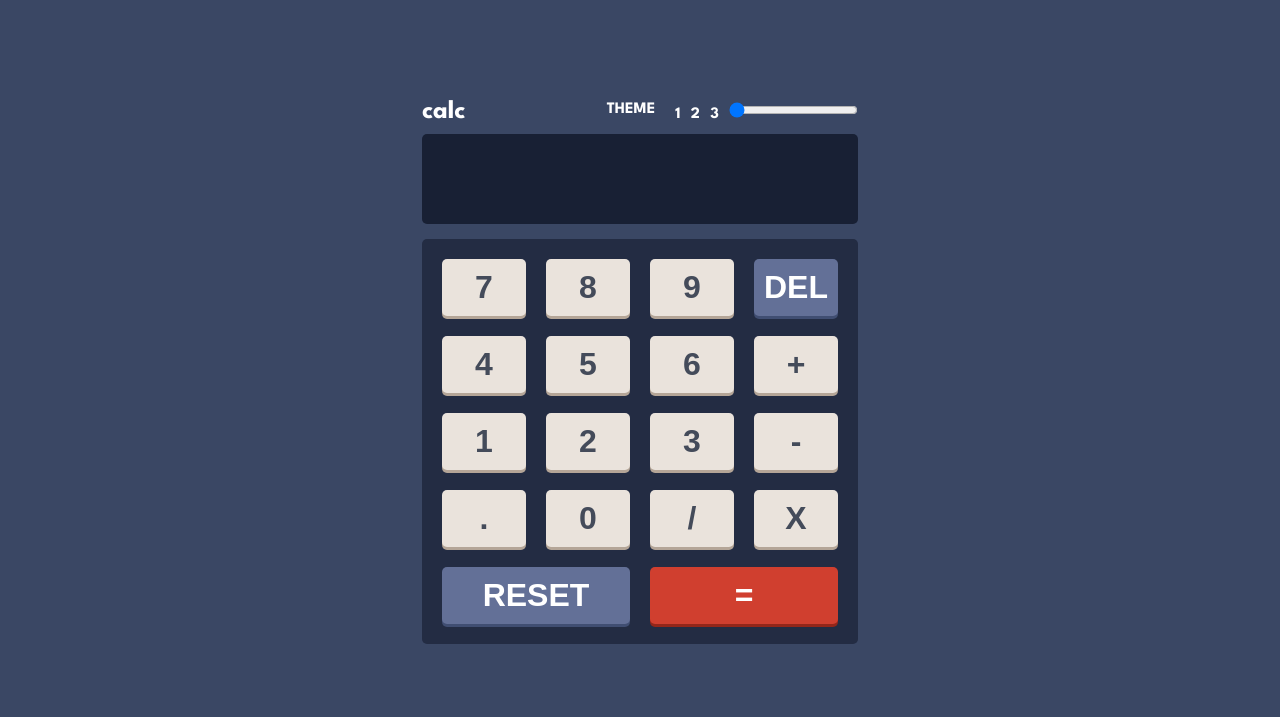
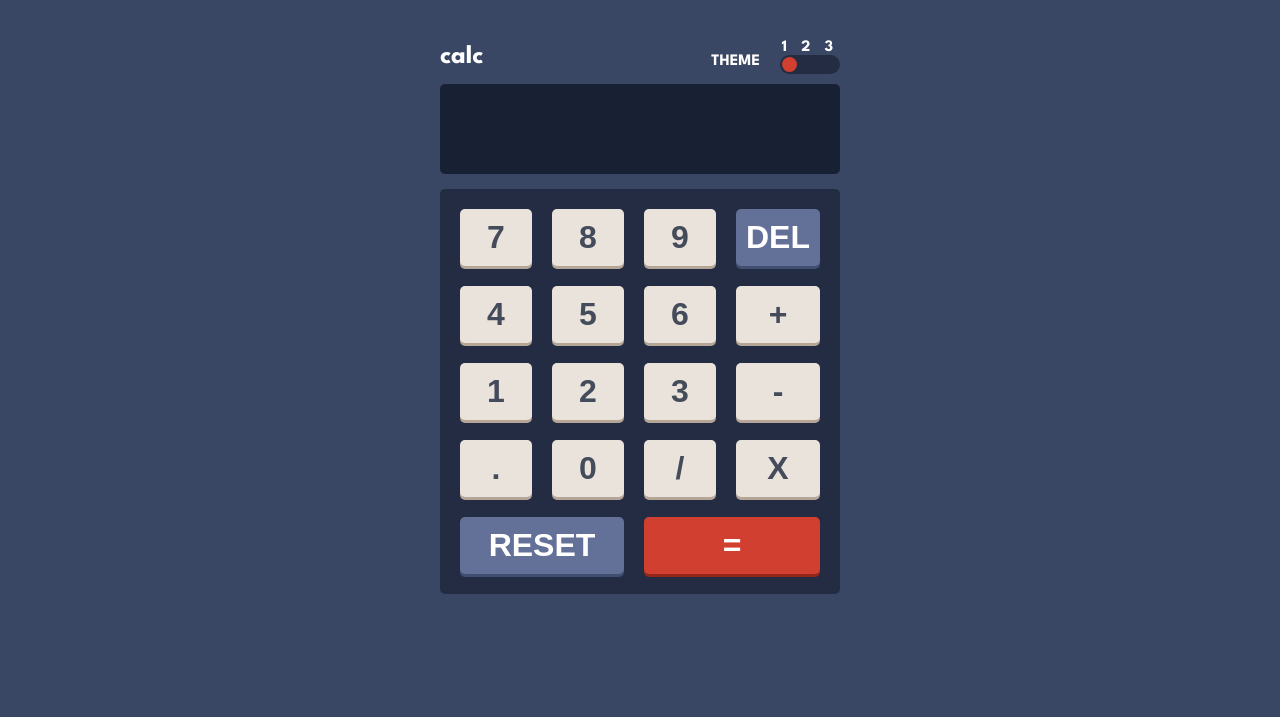
Before and after one commit to meiotera/calculadora-frontendr-mentor, a plain HTML site: page index.html in a window 1280 px wide. Shown: the top 717 px of the page. Drawn offline with Linux system fonts and the light colour scheme.

Commit message:
correção de cores

```diff
--- a/arquivos/css/style.css
+++ b/arquivos/css/style.css
@@ -26,11 +26,44 @@
     /* Text */
     --text-btn: hsl(221, 14%, 31%);
     --text-btn-white: hsl(0, 0%, 100%);
+
+
+    /* Theme 2 */
+
+/* Backgrounds */
+
+    --main-background-2: hsl(0, 0%, 90%)
+- Grayish red (toggle background, keypad background): hsl(0, 5%, 81%)
+- Very light gray (screen background): hsl(0, 0%, 93%)
+
+#### Keys
+
+- Dark moderate cyan (key background): hsl(185, 42%, 37%)
+- Very dark cyan (key shadow): hsl(185, 58%, 25%)
+
+- Orange (key background, toggle): hsl(25, 98%, 40%)
+- Dark orange (key shadow): hsl(25, 99%, 27%)
+
+- Light grayish yellow (key background): hsl(45, 7%, 89%)
+- Dark grayish orange (key shadow): hsl(35, 11%, 61%)
+
+#### Text
+
+- Very dark grayish yellow: hsl(60, 10%, 19%)
+- White (text): hsl(0, 0%, 100%)
 }
 
 body {
     background-color: var(--main-background);
     font-family: 'League Spartan', sans-serif;
+    display: flex;
+    flex-direction: column;
+    justify-content: space-between;
+    height: 100vh;
+}
+
+.body_theme-two {
+    background-color: hsl(0, 0%, 90%);
 }
 
 .title {
@@ -41,11 +74,11 @@ body {
 .container {
     margin: 0 auto;
     max-width: max-content;
-    height: 80vh;
+
 }
 
 .container_calc {
-    margin-top: 100px;
+    margin-top: 40px;
 }
 
 /* select theme */
@@ -59,7 +92,6 @@ body {
     display: flex;
     align-items: end;
     text-transform: uppercase;
-
 }
 
 .theme span {
@@ -67,19 +99,27 @@ body {
     margin-bottom: 5px;
 }
 
-.btn_theme::before {
-    content: '';
-    display: inline-block;
+.container_btn_theme {
+    letter-spacing: 5px;
+    text-align: center;
+}
+
+.slider {
+    background-color: var(--toggle-keypad-background);
+    padding: 2px;
+    display: block;
+    width: 60px;
+    appearance: none;
+    border-radius: 15px;
+}
+
+.slider::-webkit-slider-thumb {
     width: 15px;
     height: 15px;
     border-radius: 50%;
-    background-color: var(--key-shadow-toggle);
-    margin: 3px 2px 3px 3px;
-}
-
-.container_btn_theme {
-    letter-spacing: 3px;
-    text-align: center;
+    appearance: none;
+    background-color: var(--key-background-toggle);
+    cursor: pointer;
 }
 
 .container_themes {
@@ -90,7 +130,6 @@ body {
 
 .container_display {
     background-color: var(--screen-background);
-    color: var();
     width: 100%;
     height: 90px;
     margin-top: 10px;
@@ -162,18 +201,11 @@ body {
     box-shadow: 0 1px var(--key-shadow-toggle);
 }
 
-.btn_theme {
-    width: 60px;
-    height: 20px;
-    background-color: var(--toggle-keypad-background);
-    border-radius: 15px;
-}
-
 .attribution {
+    margin-top: 20px;
     font-size: 18px;
     background-color: black;
     height: 10vh;
-    width: 100%;
     color: var(--text-btn-white);
     display: flex;
     align-items: center;
@@ -184,3 +216,26 @@ body {
     color: hsl(228, 45%, 44%);
     margin-left: 10px;
 }
+
+/*Responsive*/
+
+@media (min-width: 768px) {
+    .container_calc {
+        width: 400px;
+    }
+}
+
+@media (max-width: 600px) {
+    .container_calc {
+        width: 300px;
+    }
+
+    .btn {
+        padding: 5px;
+        font-size: 18px;
+    }
+
+    .attribution {
+        font-size: 11px;
+    }
+}
```
